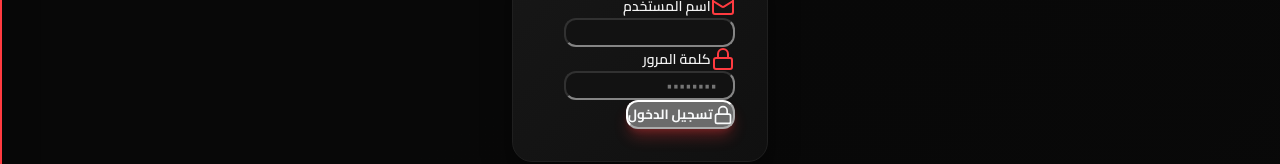
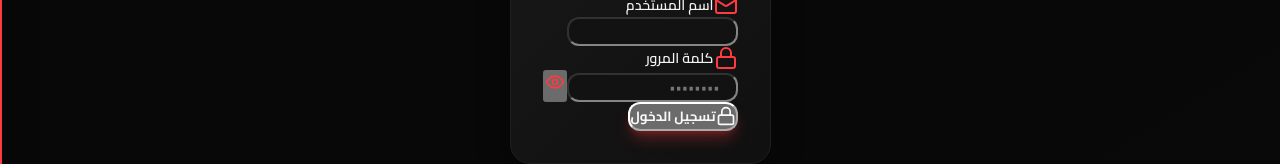
Before and after one commit to phoenixcrypto/cyber-tmsah, a Next.js app: page /admin/login in a window 1280 px wide. Shown: the part 526-690 px from the top of the page. Built offline with nearby package versions, Linux system fonts and the light colour scheme; no server answers.

Commit message:
Fix login authentication: Add password visibility toggle, improve username matching with trim, add detailed logging for debugging

```diff
--- a/app/admin/login/page.tsx
+++ b/app/admin/login/page.tsx
@@ -1,13 +1,14 @@
 'use client'
 
 import { useState } from 'react'
-import { Lock, Mail, AlertCircle, Loader2, Shield } from 'lucide-react'
+import { Lock, Mail, AlertCircle, Loader2, Shield, Eye, EyeOff } from 'lucide-react'
 import { useLanguage } from '@/contexts/LanguageContext'
 
 export default function AdminLoginPage() {
   const { language } = useLanguage()
   const [username, setUsername] = useState('')
   const [password, setPassword] = useState('')
+  const [showPassword, setShowPassword] = useState(false)
   const [error, setError] = useState('')
   const [loading, setLoading] = useState(false)
 
@@ -132,15 +133,30 @@ export default function AdminLoginPage() {
                 <Lock className="w-4 h-4 text-cyber-neon" />
                 {language === 'ar' ? 'كلمة المرور' : 'Password'}
               </label>
+              <div className="relative">
                 <input
-                type="password"
+                  type={showPassword ? 'text' : 'password'}
                   value={password}
                   onChange={(e) => setPassword(e.target.value)}
                   required
-                className="w-full px-4 py-3 bg-cyber-dark/80 border-2 border-cyber-neon/30 rounded-xl text-dark-100 focus:border-cyber-neon focus:outline-none focus:ring-4 focus:ring-cyber-neon/20 transition-all duration-300"
+                  className="w-full px-4 py-3 pr-12 bg-cyber-dark/80 border-2 border-cyber-neon/30 rounded-xl text-dark-100 focus:border-cyber-neon focus:outline-none focus:ring-4 focus:ring-cyber-neon/20 transition-all duration-300"
                   placeholder={language === 'ar' ? '••••••••' : '••••••••'}
                   disabled={loading}
                 />
+                <button
+                  type="button"
+                  onClick={() => setShowPassword(!showPassword)}
+                  className="absolute right-3 top-1/2 -translate-y-1/2 text-cyber-neon hover:text-cyber-green transition-colors duration-200 focus:outline-none"
+                  disabled={loading}
+                  aria-label={showPassword ? (language === 'ar' ? 'إخفاء كلمة المرور' : 'Hide password') : (language === 'ar' ? 'إظهار كلمة المرور' : 'Show password')}
+                >
+                  {showPassword ? (
+                    <EyeOff className="w-5 h-5" />
+                  ) : (
+                    <Eye className="w-5 h-5" />
+                  )}
+                </button>
+              </div>
             </div>
 
             {/* Submit Button */}
--- a/lib/db/users.ts
+++ b/lib/db/users.ts
@@ -53,7 +53,8 @@ export async function initializeDefaultAdmin(): Promise<void> {
  */
 export function getUserByUsername(username: string): User | undefined {
   const users = usersDB.readAll()
-  return users.find((user) => user.username.toLowerCase() === username.toLowerCase())
+  const trimmedUsername = username.trim()
+  return users.find((user) => user.username.trim().toLowerCase() === trimmedUsername.toLowerCase())
 }
 
 /**
```
Also changed, not shown: app/api/auth/login/route.ts (+18 -3 lines). Lines whose indentation alone changed are shown as unchanged.
